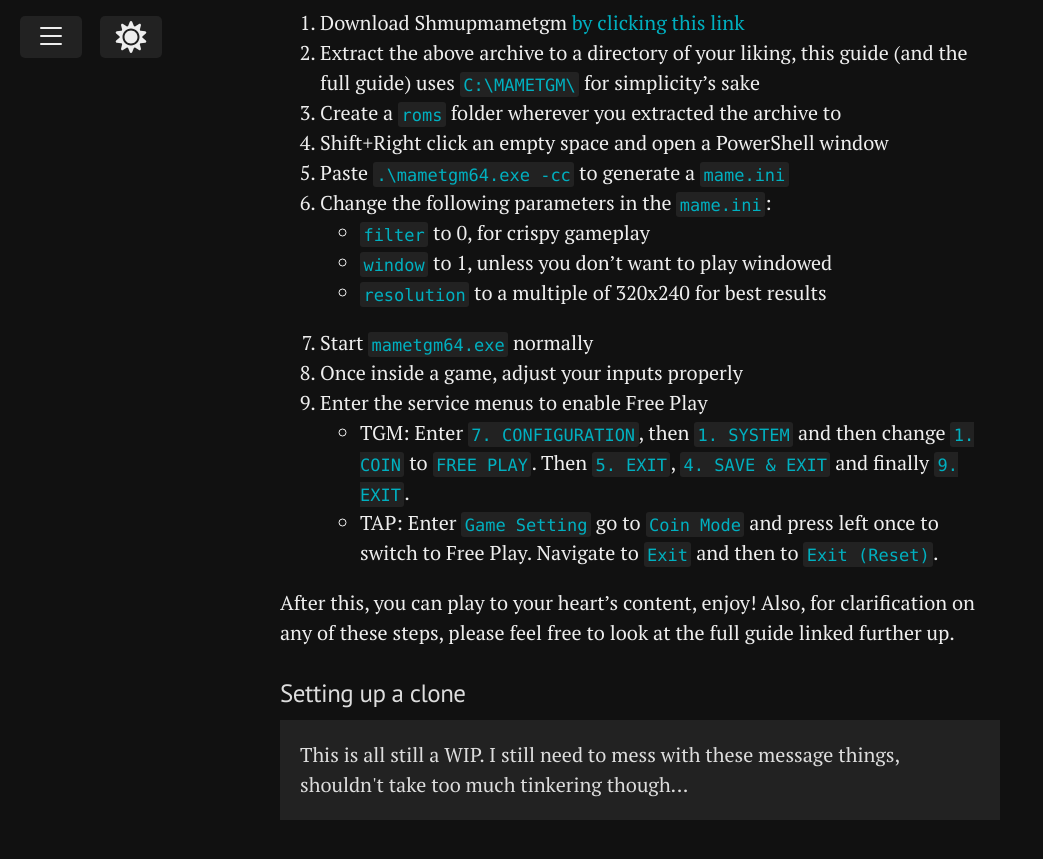
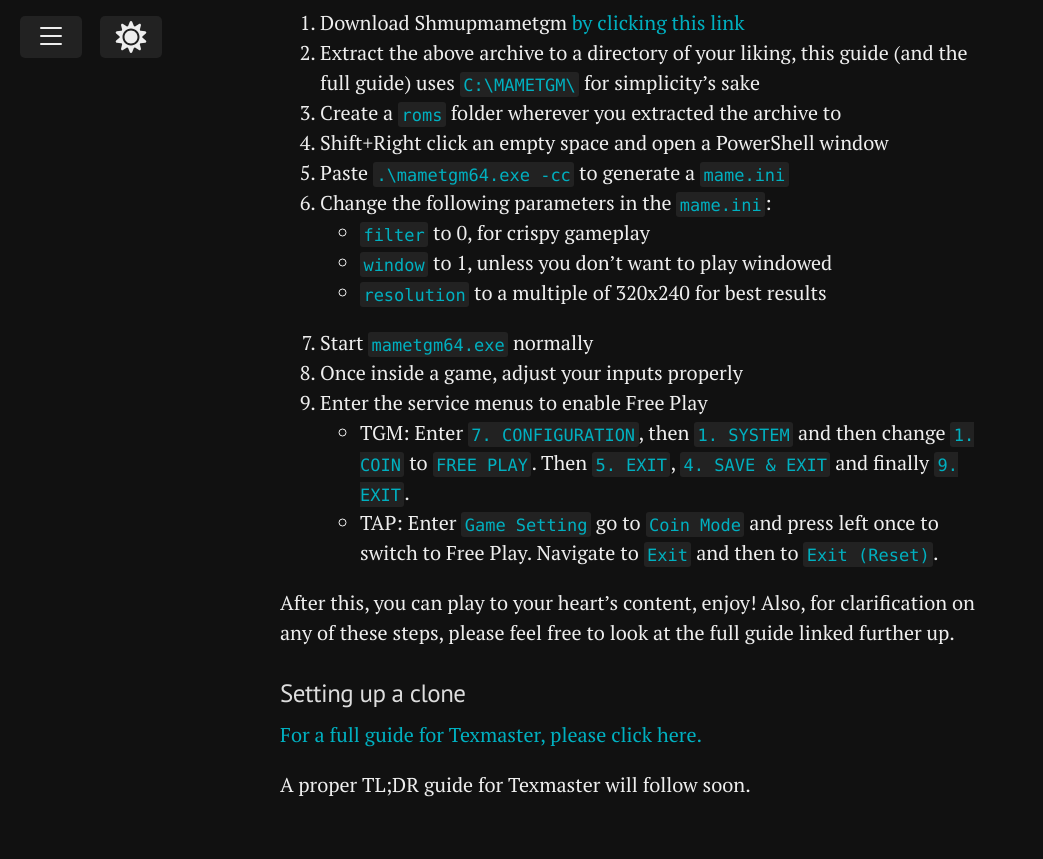
Before and after one commit to tgmguide/tgmguide.github.io, a Jekyll site: the page built from tldr.md, in a window 1280 px wide and 900 px high, scrolled down 2542 px. Shown: the top 859 px of the window, without its empty margins (0-1043 px from the left). Built offline with Jekyll 4.4.1, drawn with Linux system fonts in a browser that asks for light colours.

Commit message:
some extra changes, such as added links and updated readme

```diff
--- a/tldr.md
+++ b/tldr.md
@@ -30,7 +30,7 @@
 <div id="section2"></div>
 ## What is the difference between Emulator and Clones?
 
-The difference is that in an Emulator, you play the actual games and your high scores can be submitted to [theabsolute.plus](theabsolute.plus), which is a leaderboard site for these games. Naturally, using emulators to play **pirated** copies is illegal of course, which is why **this guide will not provide direct links to any ROM images you may need.** However, if you provide your own, legally obtained ROM images to use with the emulator, it's perfectly legal. Therefore, *this guide assumes you're using your own, legally obtained ROM images.*
+The difference is that in an Emulator, you play the actual games and your high scores can be submitted to [theabsolute.plus](https://theabsolute.plus), which is a leaderboard site for these games. Naturally, using emulators to play **pirated** copies is illegal of course, which is why **this guide will not provide direct links to any ROM images you may need.** However, if you provide your own, legally obtained ROM images to use with the emulator, it's perfectly legal. Therefore, *this guide assumes you're using your own, legally obtained ROM images.*
 
 Clones, on the other hand, usually have *gamemodes* which play like the actual games, but due to being slightly inaccurate (we're talking very slight amounts, by the way) and due to not being the actual games, scores from clones are not permitted on the leaderboards mentioned earlier. The thing about clones however is, since they're written from the ground up, they're legal to use.
 
@@ -72,7 +72,6 @@
 
 <div id="section4b"></div>
 ### Setting up a clone
+[For a full guide for Texmaster, please click here.]({{ site.baseurl }}/2020/05/02/setting-up-texmaster/)
 
-<p class="message">
- This is all still a WIP. I still need to mess with these message things, shouldn't take too much tinkering though...
-</p>
+A proper TL;DR guide for Texmaster will follow soon.
```
Also changed, not shown: why.md (+1 -1 lines), README.md, 9 other files.
